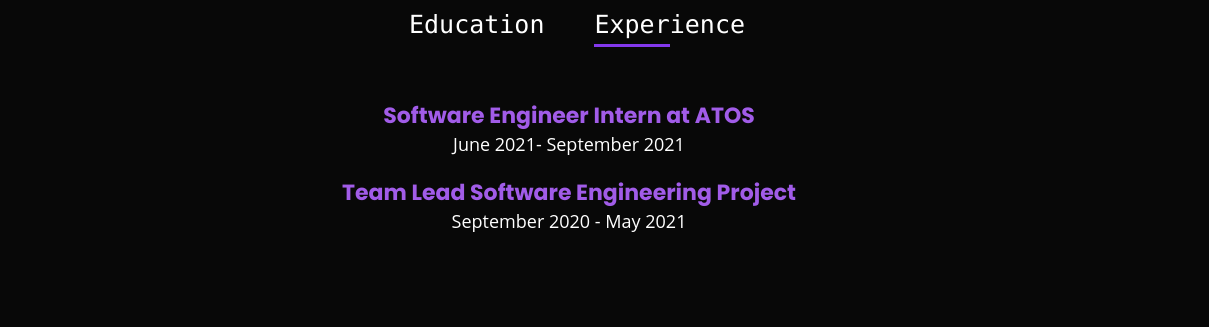
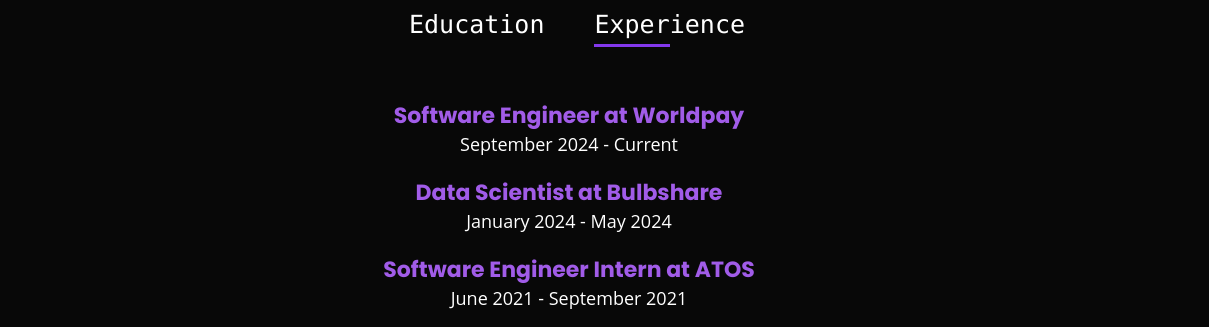
Before and after one commit to lakshmi-shravya/portfolio, a plain HTML site: page index.html in a window 1280 px wide. Both pictures are taken after a click on the element "Experience". Shown: the part 1342-1669 px from the top of the page, 71-1280 px from the left. Drawn offline with Linux system fonts and the light colour scheme.

Commit message:
Update index.html

```diff
--- a/index.html
+++ b/index.html
@@ -71,7 +71,9 @@
     </div>
     <div class="tab-contents" id="experience">
         <ul>
-            <li><span>Software Engineer Intern at ATOS </span><br>June 2021- September 2021</li>
+            <li><span>Software Engineer at Worldpay </span><br>September 2024 - Current</li>
+            <li><span>Data Scientist at Bulbshare </span><br>January 2024 - May 2024</li>
+            <li><span>Software Engineer Intern at ATOS </span><br>June 2021 - September 2021</li>
             <li><span>Team Lead Software Engineering Project </span><br>September 2020 - May 2021 </li>
         </ul>
     </div>
```
